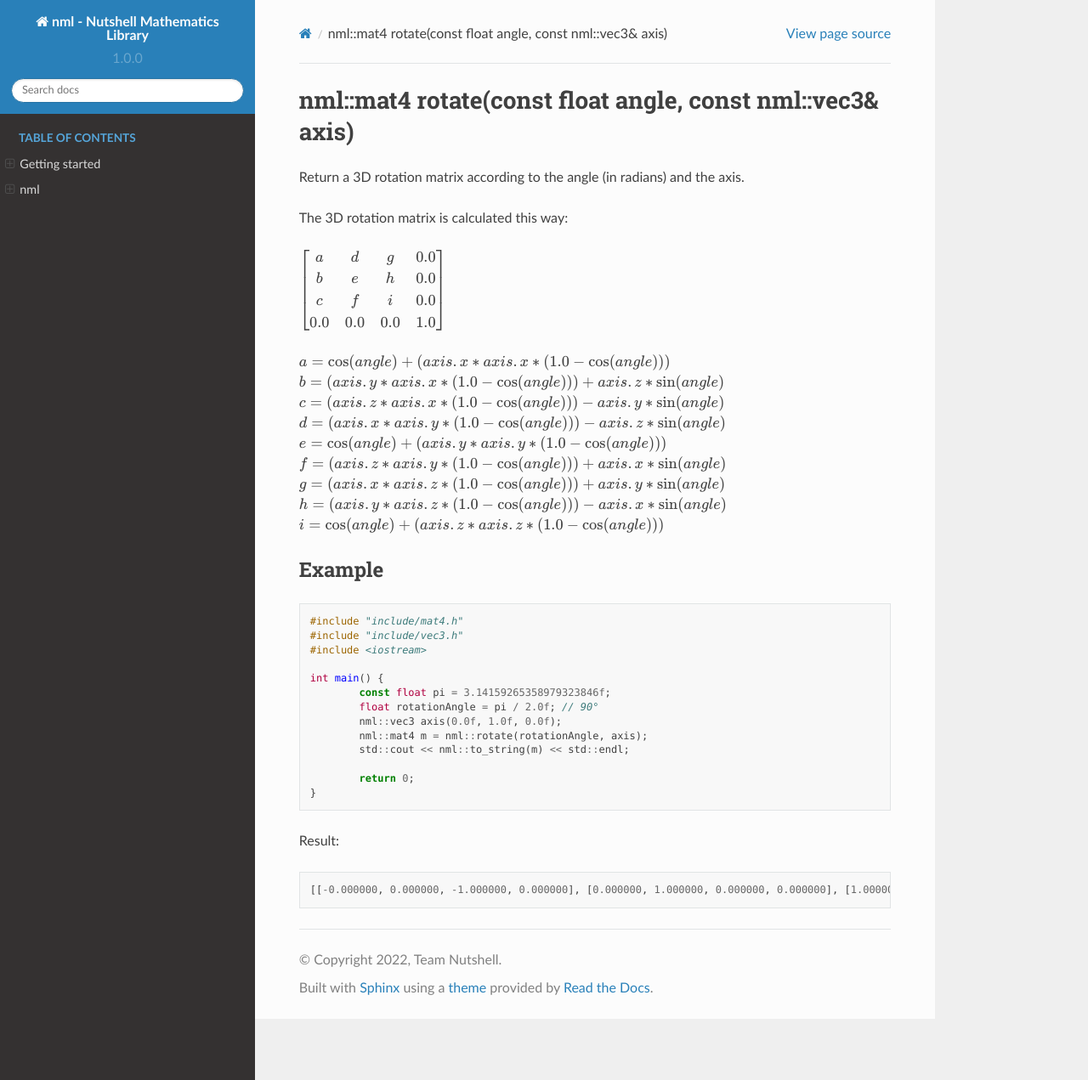
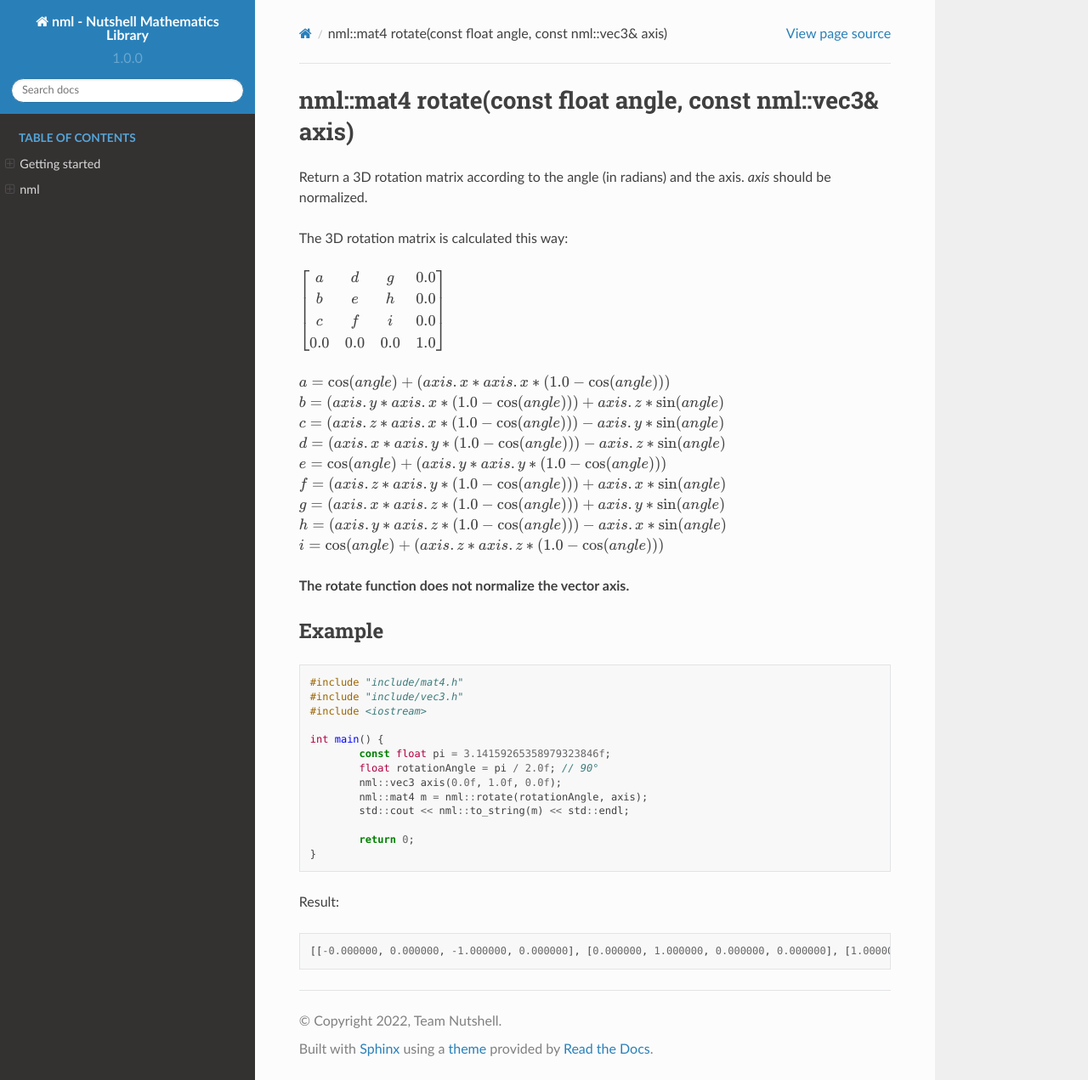
Before and after one commit to Team-Nutshell/nml, a Sphinx documentation site: the page built from docs/source/nml/namespace/nml_rotate_float_vec3.rst, in a window 1280 px wide and 1271 px high. Shown: the whole window at 85% size. Built offline with Sphinx 7.4.7 and the Read the Docs theme 2.0.0, drawn with Linux system fonts in a browser that asks for light colours.

Commit message:
add details to the 3D rotate function documentation

```diff
--- a/docs/source/nml/namespace/nml_rotate_float_vec3.rst
+++ b/docs/source/nml/namespace/nml_rotate_float_vec3.rst
@@ -3,7 +3,7 @@
 nml::mat4 rotate(const float angle, const nml::vec3& axis)
 ==========================================================
 
-Return a 3D rotation matrix according to the angle (in radians) and the axis.
+Return a 3D rotation matrix according to the angle (in radians) and the axis. *axis* should be normalized.
 
 The 3D rotation matrix is calculated this way:
 
@@ -18,6 +18,8 @@ The 3D rotation matrix is calculated this way:
 :math:`g = (axis.x * axis.z * (1.0 - \cos(angle))) + axis.y * \sin(angle)`
 :math:`h = (axis.y * axis.z * (1.0 - \cos(angle))) - axis.x * \sin(angle)`
 :math:`i = \cos(angle) + (axis.z * axis.z * (1.0 - \cos(angle)))`
+
+**The rotate function does not normalize the vector axis.**
 
 Example
 -------
```
